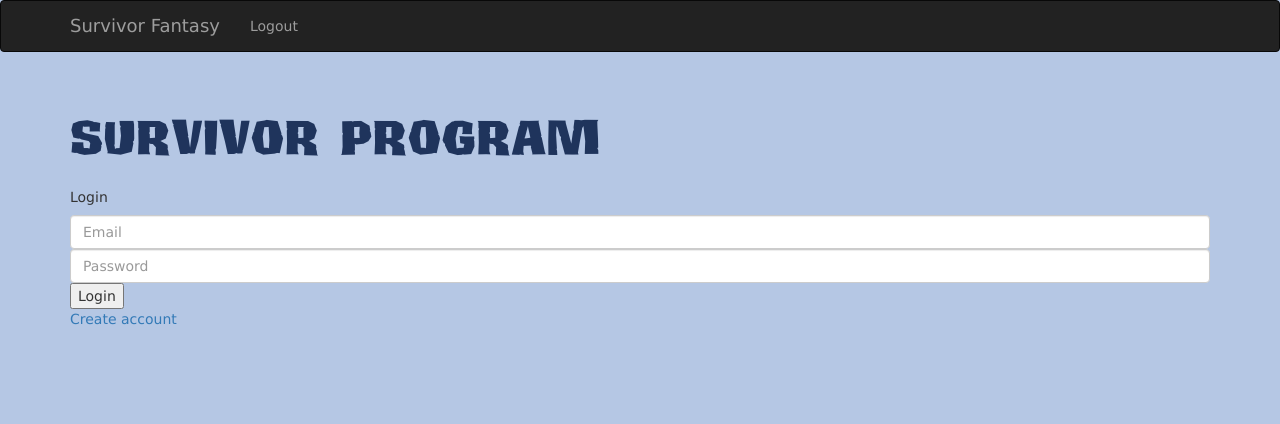
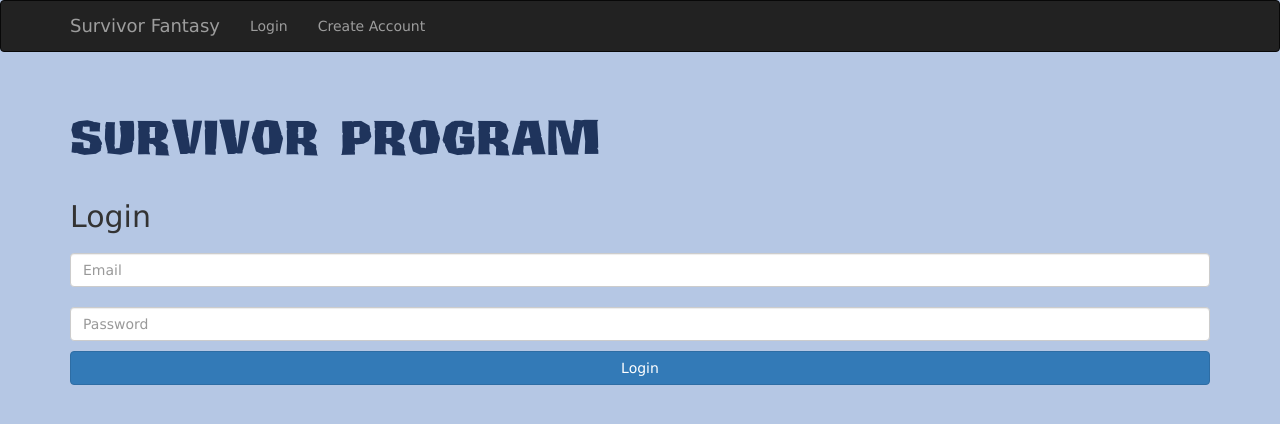
Before and after one commit to jstewa34/csc210project, a Flask app: page /login/ in a window 1280 px wide. Shown: the top 424 px of the page. Run offline with Flask 2, Linux system fonts and the light colour scheme; some libraries are stand-ins or nearby versions.

Commit message:
some css added

```diff
--- a/static/main.css
+++ b/static/main.css
@@ -11,9 +11,27 @@ body{
     background-color: #B5C7E4;
     font-family: "Lucida Grande", "Lucida Sans Unicode", "Lucida Sans", "DejaVu Sans", Verdana, "sans-serif";
 }
+
 h1 {
     color: #1F345C;
     font-family: survivor;
     text-transform: uppercase;
     font-size: 80px;
 }
+
+ul{
+	list-style: none
+}
+
+.input{
+	padding-top: 10px;
+	padding-bottom: 10px;
+
+}
+
+.logo{
+	padding-bottom: 30px;
+	display: block;
+	margin-left: auto;
+	margin-right: auto;
+}
--- a/templates/base.html
+++ b/templates/base.html
@@ -25,7 +25,8 @@
         </div>
         <div class="navbar-collapse collapse">
             <ul class="nav navbar-nav">
-                <li><a href="/logout">Logout</a></li>
+                <li><a href="/login">Login</a></li>
+                <li><a href="/register">Create Account</a></li>
             </ul>
         </div>
     </div>
--- a/templates/login.html
+++ b/templates/login.html
@@ -8,7 +8,7 @@
     {{ form.csrf_token }}
     <div>
         <h1>Survivor Program</h1>
-        <h5>Login</h5>
+        <h2>Login</h2>
     </div>
     {% with messages = get_flashed_messages() %} {% if messages %}
     <ul class=flashes>
@@ -17,22 +17,16 @@
         {% endfor %}
     </ul>
     {% endif %} {% endwith %}
-    <div>
+    <div class="input">
         {{ form.email(class_="form-control",placeholder="Email")}}
     </div>
 
-    <div>
+    <div class="input">
         {{ form.password_hash(class_="form-control",placeholder="Password")}}
     </div>
 
     <div>
-        <div>
-            <button type="submit">Login</button>
-        </div>
-
-        <p>
-            <a href="{{url_for('register')}}">Create account</a>
-        </p>
+        <button type="submit" class="btn btn-block btn-primary mb-3">Login</button>
     </div>
 </form>
 {% endblock %}
```
Also changed, not shown: templates/game-page.html (+4 -4 lines), templates/landing.html (+3 -4 lines), templates/register.html (+14 -15 lines).
